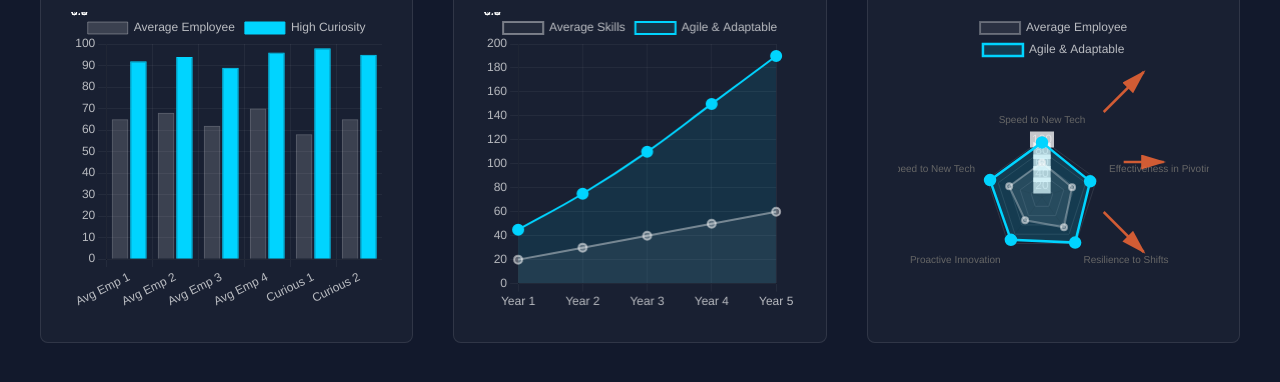
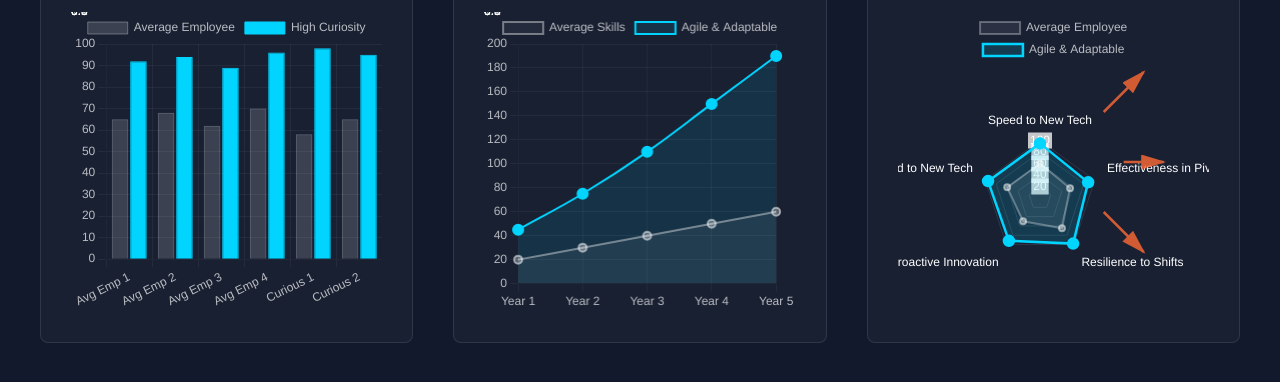
Before and after one commit to smagnacca/scottmagnacca-corporate, a plain HTML site: page 3cs-charts-preview.html in a window 1280 px wide. Shown: the part 210-592 px from the top of the page. Drawn offline with nearby package versions, Linux system fonts and the light colour scheme.

Commit message:
checkpoint: make radar chart text white
Changed radar chart tick labels and point labels to white (#FFFFFF) for better readability.

Co-Authored-By: Claude Sonnet 4.6 <noreply@anthropic.com>

```diff
--- a/3cs-charts-preview.html
+++ b/3cs-charts-preview.html
@@ -326,7 +326,12 @@
                         max: 100,
                         ticks: {
                             ...chartDefaults.scales.r.ticks,
+                            color: '#FFFFFF',
                             stepSize: 20
+                        },
+                        pointLabels: {
+                            color: '#FFFFFF',
+                            font: { size: 12 }
                         }
                     }
                 }
```
